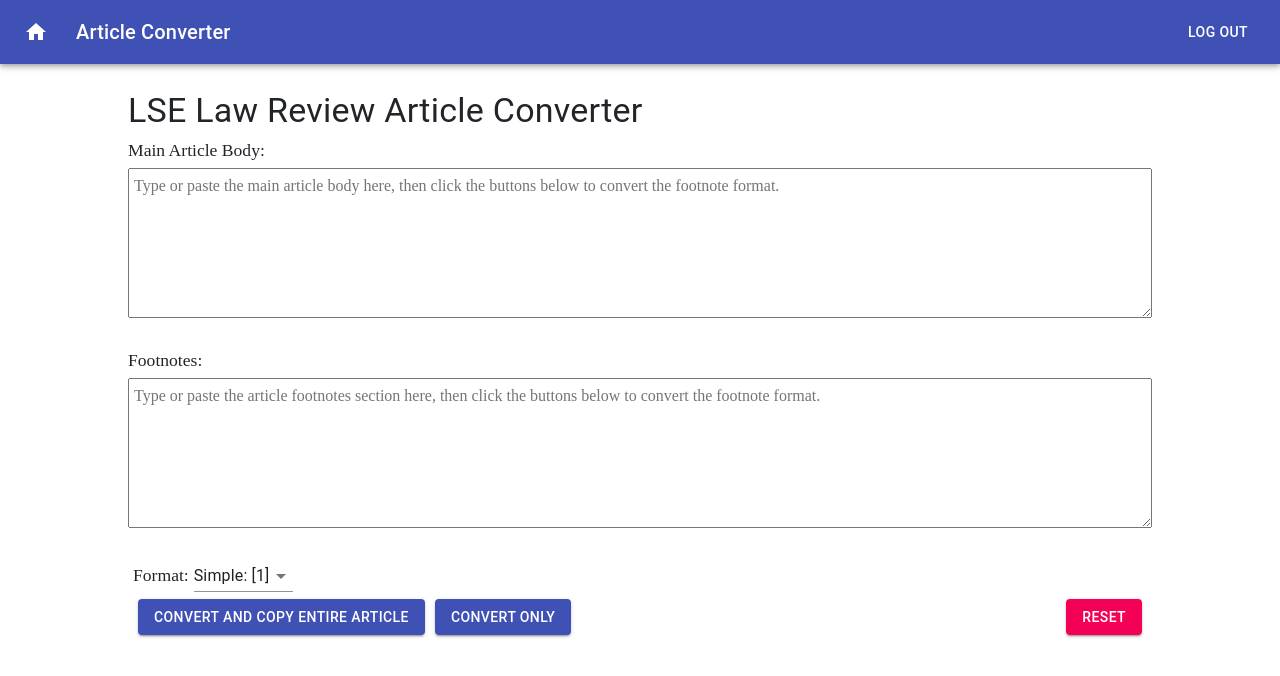
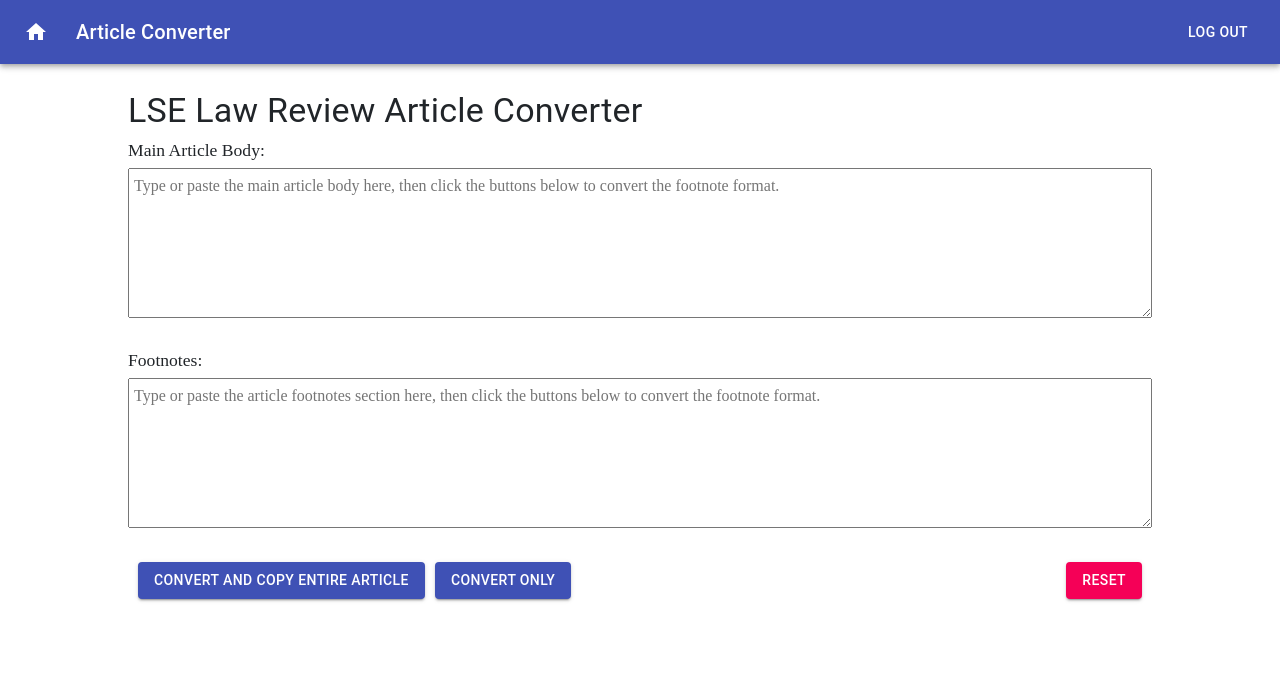
Before and after one commit to ml24330/blog-management, a React (Create React App) app in the folder client/: page /converter in a window 1280 px wide. Shown: the top 676 px of the page. Built offline with nearby package versions, Linux system fonts and the light colour scheme.

Commit message:
update converter

```diff
--- a/client/src/pages/Converter.js
+++ b/client/src/pages/Converter.js
@@ -37,18 +37,15 @@
     }
 })
 
-const bodyRegexSimple = /\[([^\[]+)\]/g
-const bodyRegexFtn = /\[\^\^\[([^\[]+)\]\^\^\]\(\#\_ftn[^\)]+\)/g
+const bodyRegexSimple = new RegExp(/\[([^\[]+)\]/g)
 
-const footnoteRegexSimple = /\[([^\[]+)\] (.+\n)*/g
-const footnoteRegexFtn = /\[\[([^\[]+)\]\]\(\#\_ftnref[^\)]+\) (.+\n)*/g
+const footnoteRegexSimple = new RegExp(/\[([^\[]+)\]/g)
 
 export default function Converter() {
 
     const classes = useStyles()
 
     const [hasConverted, setHasConverted] = useState(false)
-    const [format, setFormat] = useState('simple')
 
     const body = useRef(null)
     const footnote = useRef(null)
@@ -56,15 +53,13 @@
     function convertArticleBody() {
         if (hasConverted) { return }
 
-        let regex = format === "simple" ? bodyRegexSimple : bodyRegexFtn
-        body.current.value = body.current.value.replace(regex, "<a class=\"inline-reference\" id=\"inline$1\" href=\"#$1\">$1</a>")
+        body.current.value = body.current.value.replace(bodyRegexSimple, "<a class=\"inline-reference\" id=\"inline$1\" href=\"#$1\">$1</a>")
     }
 
     function convertFootnotes() {
         if (hasConverted) { return }
 
-        let regex = format === "simple" ? footnoteRegexSimple : footnoteRegexFtn
-        footnote.current.value = footnote.current.value.replace(regex, "<a class=\"reference\" id=\"$1\" href=\"#inline$1\">[$1]</a>$2")
+        footnote.current.value = footnote.current.value.replace(footnoteRegexSimple, "<a class=\"reference\" id=\"$1\" href=\"#inline$1\">[$1]</a>$2")
     }
 
     function lockArticle() {
@@ -128,14 +123,8 @@
                         <label for="footnotestextbox" className={classes.label}>Footnotes:</label>
                         <textarea className={classes.textarea} id="footnotestextbox" ref={footnote} placeholder="Type or paste the article footnotes section here, then click the buttons below to convert the footnote format."></textarea>
                     </div>
-                    <br />
 
                     <div className={classes.button} style={{height: '10%'}}>
-                        <label for="formatpicker" className={classes.label}>Format: </label>
-                        <Select defaultValue="simple" id="formatpicker" className={classes.select}>
-                            <MenuItem value="simple">Simple: [1] </MenuItem>
-                            <MenuItem value="ftn">Advanced: [^^[1]^^](#_ftn1) </MenuItem>
-                        </Select>
                         <br />
                         <Button variant="contained" color="primary" onClick={convertCopyButtonClicked} className={classes.button}>Convert and Copy Entire Article</Button>
                         <Button variant="contained" color="primary" onClick={convertButtonClicked} className={classes.button}>Convert Only</Button>
```
Also changed, not shown: 10 other files (tests, documents, lock files or other folders).
